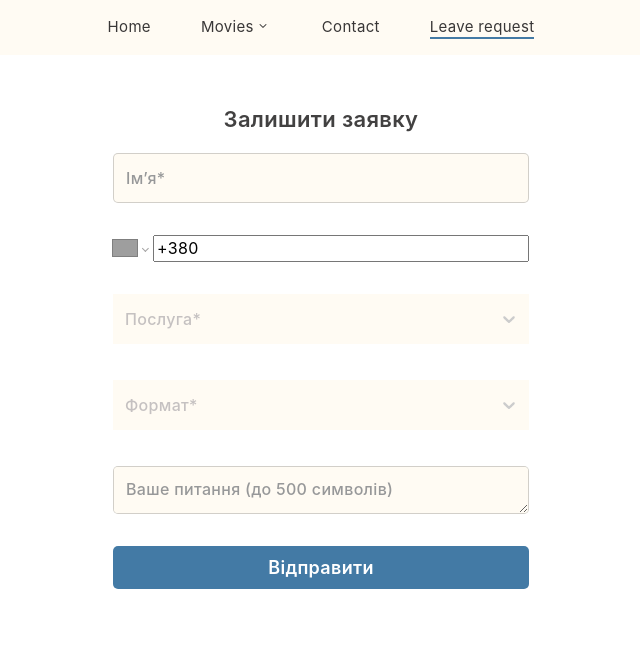
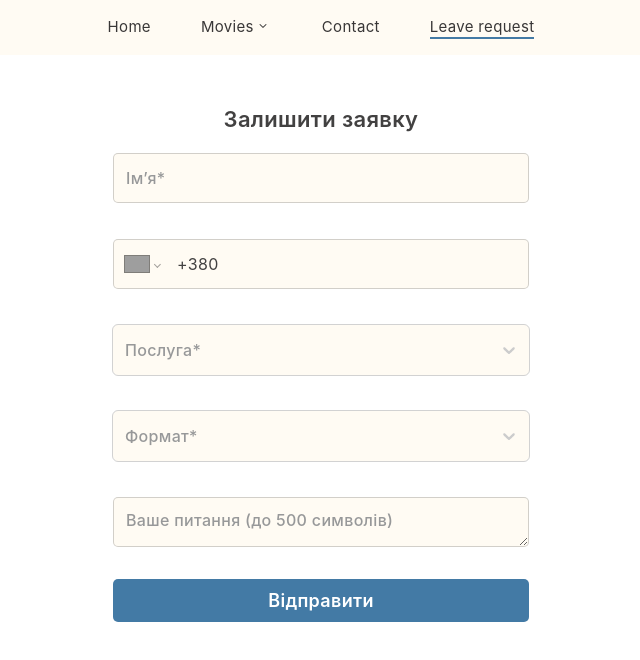
Before and after one commit to tarik2454/goit-all-hw-react, a React (Create React App) app: page /goit-all-hw-react/leave-request in a window 1280 px wide. Shown: the top 660 px of the page, without its empty margins (319-959 px from the left). Built offline with nearby package versions, Linux system fonts and the light colour scheme; grey boxes are pictures that could not be loaded.

Commit message:
adds logic LeaveRequestForm

```diff
--- a/src/components/common/Input/Input.jsx
+++ b/src/components/common/Input/Input.jsx
@@ -8,7 +8,7 @@ export const StyledInput = styled.input`
   display: block;
   width: 100%;
   max-width: ${props => props.$maxWidth || ''};
-  margin-bottom: ${props => props.$marginBottom || ''};
+  margin-bottom: ${props => props.$marginBottom || '4px'};
   padding: ${props => props.$padding || '14px 12px'};
   font-size: ${props => props.$fontSize || '16px'};
   font-weight: ${props => props.$fontWeight || '400'};
@@ -38,7 +38,7 @@ export const Textarea = ({ ...props }) => {
 
 export const StyledTextarea = styled.textarea`
   display: block;
-  height: 48px;
+  height: 50px;
   max-height: 220px;
   width: 100%;
   max-width: 344px;
@@ -55,7 +55,8 @@ export const StyledTextarea = styled.textarea`
   transition: all 150ms cubic-bezier(0.4, 0, 0.2, 1);
 
   &:focus {
-    outline: 2px solid var(--bg-primery);
+    border-color: ${({ theme }) => theme.colors.$accentColor};
+    outline: transparent;
   }
 
   &::placeholder {
@@ -75,7 +76,8 @@ export const StyledTextarea = styled.textarea`
   }
 
   &::-webkit-scrollbar-thumb {
-    background-color: var(--bg-brown); /* Цвет ползунка */
+    background-color: ${({ theme }) =>
+      theme.colors.$accentColor}; /* Цвет ползунка */
     border-radius: 5px; /* Скругление углов ползунка */
   }
 `;
--- a/src/pages/LeaveRequestForm/LeaveRequestForm.jsx
+++ b/src/pages/LeaveRequestForm/LeaveRequestForm.jsx
@@ -4,13 +4,11 @@ import { useEffect, useState } from 'react';
 import { addContact } from 'services/LeaveRequestForm/request-api-service';
 import {
   StyledForm,
-  StyledInputWrapper,
+  StyledPhoneInput,
   StyledSpanError,
   stylesSelect,
 } from './LeaveRequestForm.styled';
 import Select from 'react-select';
-import PhoneInput from 'react-phone-number-input';
-import 'react-phone-number-input/style.css';
 import { dataFormat, dataServices } from 'data/LeaveRequestForm/data-request';
 import { Button } from 'components/common/Button/Button';
 import { Input, Textarea } from 'components/common/Input/Input';
@@ -137,6 +135,8 @@ export default function LeaveRequestForm() {
           format: formData.format.value,
         };
 
+        console.log(formDataForBackend);
+
         setIsLoading(true);
 
         const data = await addContact(formDataForBackend);
@@ -156,7 +156,7 @@ export default function LeaveRequestForm() {
     <Section title="Залишити заявку">
       <Container>
         <StyledForm onSubmit={handleSubmit}>
-          <StyledInputWrapper>
+          <div>
             <Input
               data-value
               type="text"
@@ -174,15 +174,14 @@ export default function LeaveRequestForm() {
             >
               {errors.name}
             </StyledSpanError>
-          </StyledInputWrapper>
+          </div>
 
-          <StyledInputWrapper>
-            <PhoneInput
+          <div>
+            <StyledPhoneInput
               aria-label="Ваш номер телефону"
               international
               countryCallingCodeEditable={false}
               defaultCountry="UA"
-              label="Украина"
               maxLength="50"
               value={formData.phone}
               onChange={handlePhoneChange}
@@ -194,9 +193,9 @@ export default function LeaveRequestForm() {
             >
               {errors.phone}
             </StyledSpanError>
-          </StyledInputWrapper>
+          </div>
 
-          <StyledInputWrapper>
+          <div>
             <Select
               aria-label="Оберіть послугу"
               styles={stylesSelect}
@@ -212,9 +211,9 @@ export default function LeaveRequestForm() {
             >
               {errors.service}
             </StyledSpanError>
-          </StyledInputWrapper>
+          </div>
 
-          <StyledInputWrapper>
+          <div>
             <Select
               aria-label="Оберіть формат"
               styles={stylesSelect}
@@ -230,7 +229,7 @@ export default function LeaveRequestForm() {
             >
               {errors.format}
             </StyledSpanError>
-          </StyledInputWrapper>
+          </div>
 
           <Textarea
             type="text"
--- a/src/pages/LeaveRequestForm/LeaveRequestForm.styled.js
+++ b/src/pages/LeaveRequestForm/LeaveRequestForm.styled.js
@@ -1,5 +1,6 @@
+import PhoneInput from 'react-phone-number-input';
+import 'react-phone-number-input/style.css';
 import styled from 'styled-components';
-import Select from 'react-select';
 
 export const StyledForm = styled.form`
   width: 100%;
@@ -11,7 +12,51 @@ export const StyledForm = styled.form`
   }
 `;
 
-export const StyledInputWrapper = styled.div``;
+export const StyledPhoneInput = styled(PhoneInput)`
+  margin-bottom: 4px;
+  position: relative;
+
+  .PhoneInputInput {
+    padding: 14px 12px 14px 63px;
+    font-size: 16px;
+    line-height: 20px;
+    color: ${({ theme }) => theme.colors.$secondaryTextColor};
+    background-color: ${({ theme }) => theme.colors.$secondaryBgColor};
+    border: ${({ theme }) => theme.input.$border};
+    border-radius: ${({ theme }) => theme.input.$borderRadius};
+    outline: transparent;
+    transition: ${({ theme }) => theme.$transition};
+  }
+
+  .PhoneInputInput:focus {
+    outline: 1px solid #437aa5;
+  }
+
+  .PhoneInputCountry {
+    position: absolute !important;
+    top: 50%;
+    left: 12px;
+    transform: translateY(-50%);
+  }
+
+  .PhoneInputCountrySelectArrow {
+    /* color: ${({ theme }) => theme.colors.$accentColor}; */
+  }
+
+  .PhoneInputCountrySelect {
+    height: 59px;
+    width: 55px;
+    left: -13px;
+    top: -10px;
+  }
+
+  .PhoneInputCountrySelect option {
+    color: ${({ theme }) => theme.colors.$secondaryTextColor};
+    font-size: 16px;
+    font-weight: 500;
+    line-height: 20px;
+  }
+`;
 
 export const StyledSpanError = styled.span`
   display: block;
@@ -23,40 +68,6 @@ export const StyledSpanError = styled.span`
   color: #ca250e;
 `;
 
-export const StyledInput = styled.input`
-  display: block;
-  width: 100%;
-  margin-bottom: 4px;
-  padding: 14px 12px;
-  font-size: 16px;
-  font-weight: 400;
-  line-height: 20px;
-  color: ${({ theme }) => theme.secondaryTextColor};
-  background-color: var(--bg-main);
-  border: none;
-  transition: all 150ms cubic-bezier(0.4, 0, 0.2, 1);
-
-  &:focus {
-    outline: 2px solid var(--bg-primery);
-  }
-
-  &::placeholder {
-    font-size: 16px;
-    font-weight: 500;
-    line-height: 16px;
-    color: #979899;
-  }
-`;
-
-export const StyledSelect = styled(Select)`
-  /* Добавьте остальные стили здесь */
-  background-color: black;
-
-  &.option:hover {
-    background-color: red; // Цвет фона при наведении
-  }
-`;
-
 export const stylesSelect = {
   control: (baseStyles, state) => ({
     ...baseStyles,
@@ -64,31 +75,27 @@ export const stylesSelect = {
     padding: '7px 2px',
     backgroundColor: '#FFFBF3',
     border: 'none',
-    borderRadius: '0',
-    outline: '2px solid transparent',
-    outlineColor: state.isFocused ? 'var(--bg-primery)' : 'transparent',
+    borderRadius: '5px',
+    outline: '1px solid',
+    outlineColor: state.isFocused ? '#437aa5' : 'rgba(33, 33, 33, 0.2)',
     cursor: 'pointer',
-    transition: 'all 150ms cubic-bezier(0.4, 0, 0.2, 1)',
+    transition: 'all 250ms cubic-bezier(0.4, 0, 0.2, 1)',
   }),
 
   singleValue: (baseStyles, state) => ({
     ...baseStyles,
-    // fontFamily: 'ProximaNova-400',
     fontSize: '16px',
     fontWeight: 400,
     lineHeight: '20px',
-    color: 'var(--main-text)',
+    color: '#424141',
   }),
 
   placeholder: (baseStyles, state) => ({
     ...baseStyles,
-    // fontFamily: 'ProximaNova-500',
     fontSize: '16px',
     fontWeight: 500,
     lineHeight: '16px',
-    color: '#c5c1c1',
-    // outlineColor: state.isFocused ? 'var(--bg-primery)' : 'transparent',
-    transition: 'all 150ms cubic-bezier(0.4, 0, 0.2, 1)',
+    color: '#979899',
   }),
 
   indicatorSeparator: (baseStyles, state) => ({
@@ -98,7 +105,6 @@ export const stylesSelect = {
 
   dropdownIndicator: (baseStyles, state) => ({
     ...baseStyles,
-    // color: 'var(--primery-text)',
   }),
 
   menu: (baseStyles, state) => ({
@@ -107,7 +113,6 @@ export const stylesSelect = {
     marginTop: '17px',
     left: 'auto',
     fontSize: '46px',
-    // background: 'var(--bg-main)',
     borderRadius: '0',
     position: 'absolute',
     right: 0,
@@ -130,17 +135,15 @@ export const stylesSelect = {
 
   option: (baseStyles, state) => ({
     ...baseStyles,
-    fontFamily: 'ProximaNova-500',
     fontSize: '16px',
-    fontWeight: 500,
     lineHeight: '16px',
-    // color: 'var(--primery-text)',
-    backgroundColor: state.isSelected ? '#E1DEE5' : 'none',
+    color: state.isSelected ? '#424141' : '#393737',
+    backgroundColor: state.isSelected ? '#FFFBF3' : 'none',
     borderBottom: '1px solid rgba(136, 123, 121, 0.20)',
     cursor: 'pointer',
 
     ':hover': {
-      backgroundColor: '#E1DEE5',
+      backgroundColor: '#FFFBF3',
     },
 
     ':active': {
--- a/src/services/LeaveRequestForm/request-api-service.js
+++ b/src/services/LeaveRequestForm/request-api-service.js
@@ -1,6 +1,6 @@
 import axios from 'axios';
 
-const BASE_URL = 'https://oksana-openko-7dmj.onrender.com';
+const BASE_URL = 'https://goit-all-hw-react-backend.onrender.com';
 
 export async function addContact(formData) {
   const options = {
```
